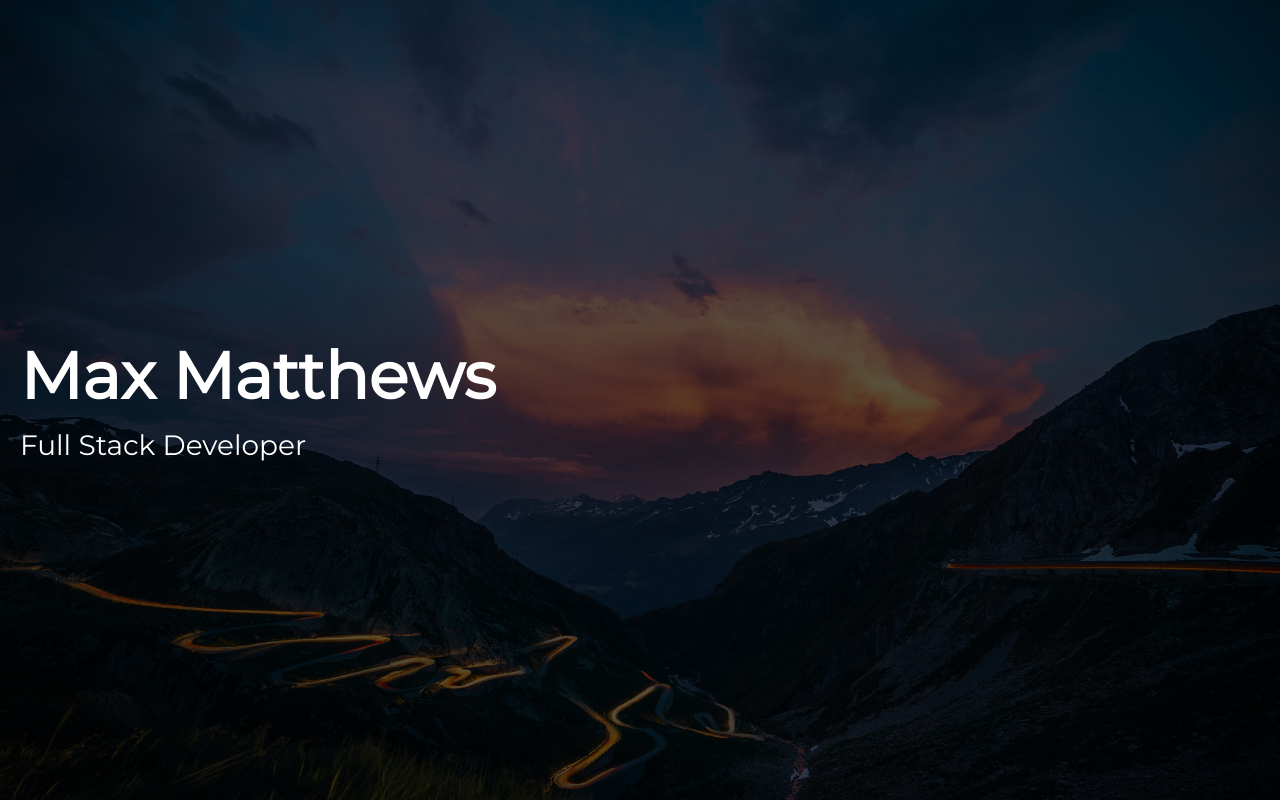
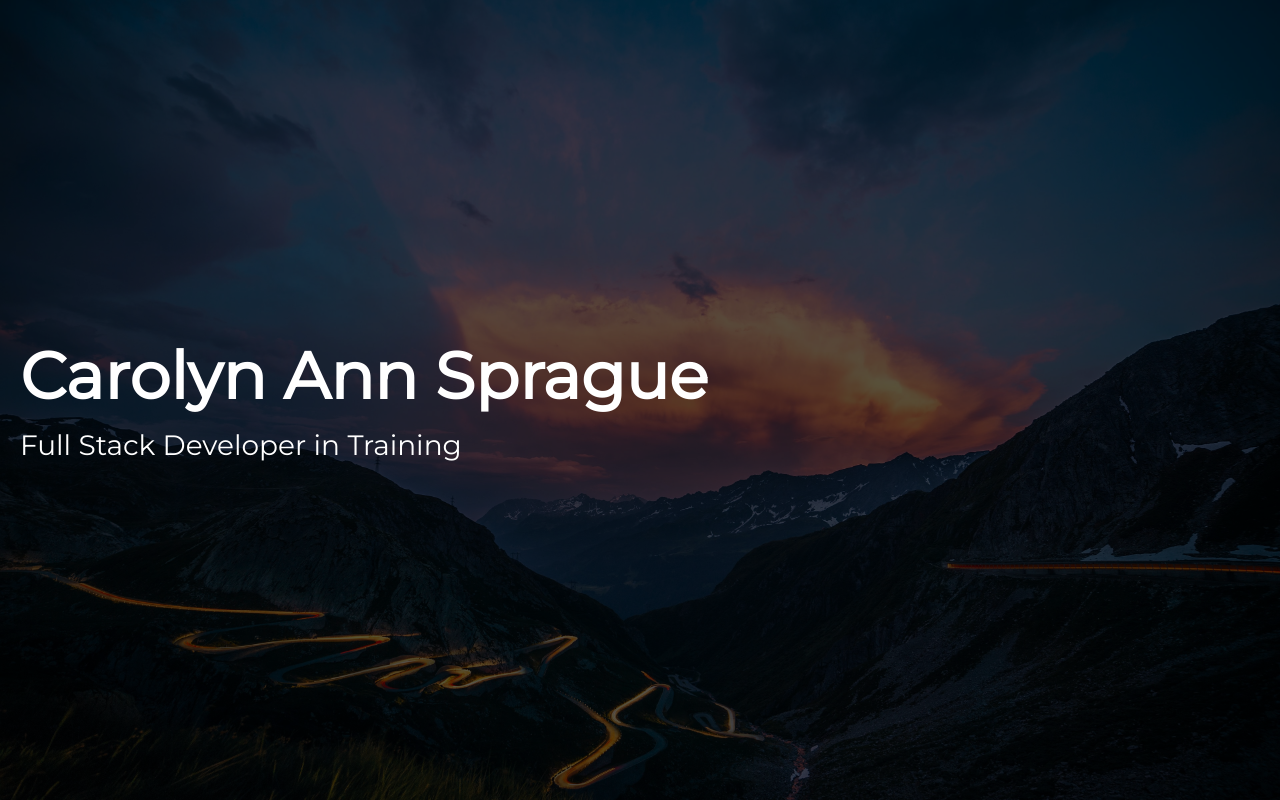
Before and after one commit to gracehopperWW2/gracehopperWW2.github.io, a plain HTML site: page index.html in a window 1280 px wide. Drawn offline with Linux system fonts and the light colour scheme.

Commit message:
Change Name

```diff
--- a/index.html
+++ b/index.html
@@ -15,8 +15,8 @@
 <!--Source credit to: https://codepen.io/DZuz14/pen/jOPWLgz-->
 <div class="big-image">
 	<div class="overlay">
-		<h1>Max Matthews</h1>
-		<p>Full Stack Developer</p>
+		<h1>Carolyn Ann Sprague</h1>
+		<p>Full Stack Developer in Training</p>
 	</div>
 </div>
 </body>
```
